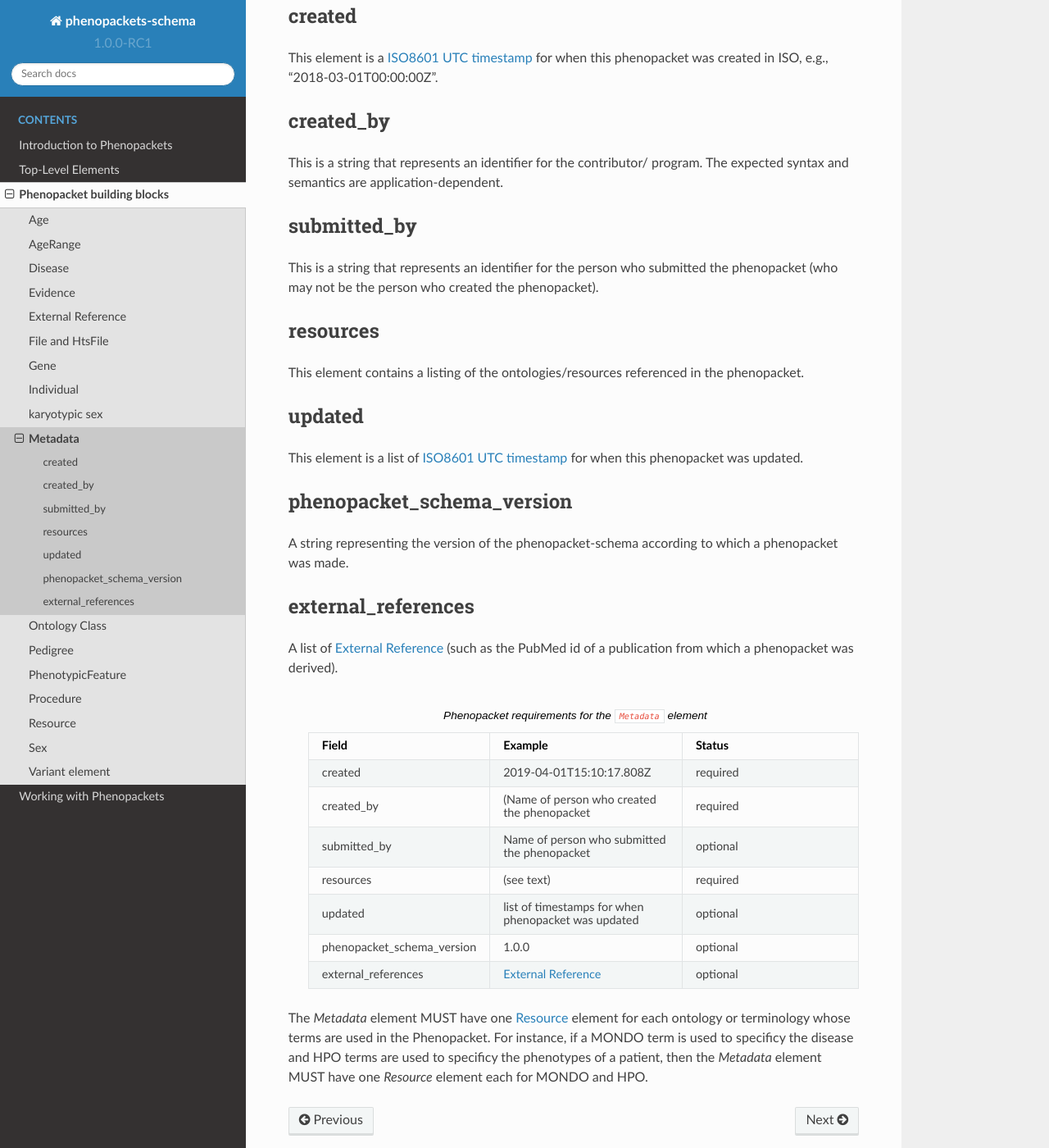
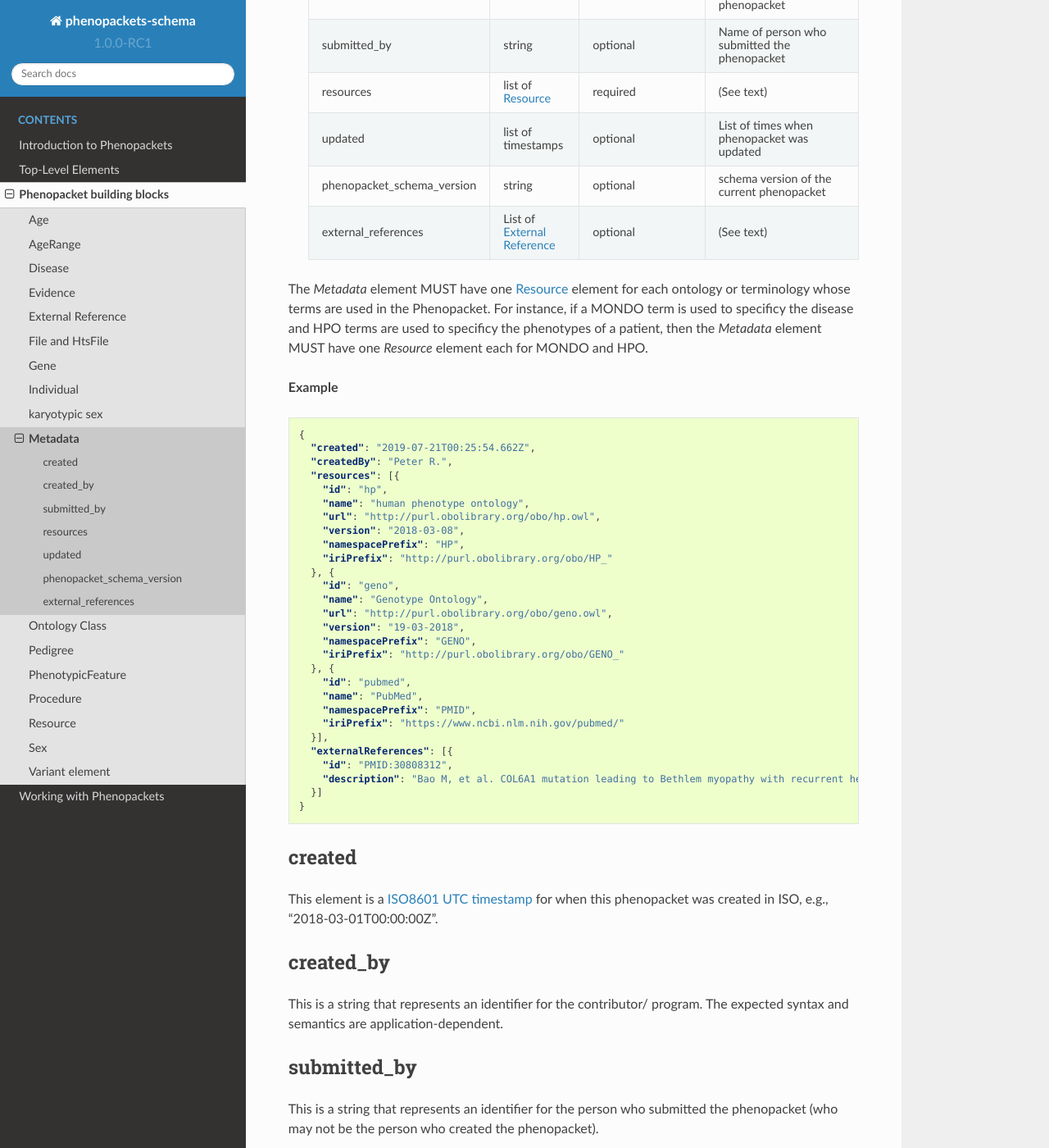
Before and after one commit to phenopackets/phenopacket-schema, a Sphinx documentation site: the page built from docs/metadata.rst, in a window 1280 px wide and 1400 px high, scrolled down 502 px. Shown: the whole window at 82% size. Built offline with Sphinx 7.4.7 and the Read the Docs theme 2.0.0, drawn with Linux system fonts in a browser that asks for light colours; some of the changed text lies outside the part shown.

Commit message:
revising metadata documentation

```diff
--- a/docs/metadata.rst
+++ b/docs/metadata.rst
@@ -7,18 +7,81 @@ Metadata
 
 This element contains structured definitions of the resources and ontologies used within the phenopacket. It is considered to be a required element of a valid Phenopacket and application Q/C software should check this.
 
-The protobuf code is
+**Data model**
 
-.. code-block:: proto
+  .. list-table:: Definition of the ``Metadata`` element
+    :widths: 25 25 50 50
+    :header-rows: 1
 
-  message MetaData {
-    google.protobuf.Timestamp created = 1;
-    string created_by = 2;
-    string submitted_by = 3;
-    repeated Resource resources = 4;
-    repeated google.protobuf.Timestamp updated = 5;
-    string phenopacket_schema_version = 6;
-    repeated ExternalReference external_references = 7;
+    * - Field
+      - Type
+      - Status
+      - Description
+    * - created
+      - A Timestamp
+      - required
+      - Representation of the time when this object was created, e.g., 2019-04-01T15:10:17.808Z
+    * - created_by
+      - string
+      - required
+      - Name of person who created the phenopacket
+    * - submitted_by
+      - string
+      - optional
+      - Name of person who submitted the phenopacket
+    * - resources
+      - list of :ref:`rstresource`
+      - required
+      - (See text)
+    * - updated
+      - list of timestamps
+      - optional
+      - List of times when phenopacket was updated
+    * - phenopacket_schema_version
+      - string
+      - optional
+      - schema version of the current phenopacket
+    * - external_references
+      - List of :ref:`rstexternalreference`
+      - optional
+      - (See text)
+
+The `Metadata` element MUST have one :ref:`rstresource` element for each ontology or terminology whose
+terms are used in the Phenopacket. For instance, if a MONDO term is used to specificy the disease and
+HPO terms are used to specificy the phenotypes of a patient, then the `Metadata` element MUST have
+one `Resource` element each for MONDO and HPO.
+
+**Example**
+
+.. code-block:: json
+
+  {
+    "created": "2019-07-21T00:25:54.662Z",
+    "createdBy": "Peter R.",
+    "resources": [{
+      "id": "hp",
+      "name": "human phenotype ontology",
+      "url": "http://purl.obolibrary.org/obo/hp.owl",
+      "version": "2018-03-08",
+      "namespacePrefix": "HP",
+      "iriPrefix": "http://purl.obolibrary.org/obo/HP_"
+    }, {
+      "id": "geno",
+      "name": "Genotype Ontology",
+      "url": "http://purl.obolibrary.org/obo/geno.owl",
+      "version": "19-03-2018",
+      "namespacePrefix": "GENO",
+      "iriPrefix": "http://purl.obolibrary.org/obo/GENO_"
+    }, {
+      "id": "pubmed",
+      "name": "PubMed",
+      "namespacePrefix": "PMID",
+      "iriPrefix": "https://www.ncbi.nlm.nih.gov/pubmed/"
+    }],
+    "externalReferences": [{
+      "id": "PMID:30808312",
+      "description": "Bao M, et al. COL6A1 mutation leading to Bethlem myopathy with recurrent hematuria: a case report. BMC Neurol. 2019;19(1):32."
+    }]
   }
 
 
@@ -57,38 +120,3 @@ external_references
 ~~~~~~~~~~~~~~~~~~~
 A list of :ref:`rstexternalreference` (such as the PubMed id of a publication from which a
 phenopacket was derived).
-
-
-  .. list-table:: Phenopacket requirements for the ``Metadata`` element
-    :widths: 25 50 50
-    :header-rows: 1
-
-    * - Field
-      - Example
-      - Status
-    * - created
-      - 2019-04-01T15:10:17.808Z
-      - required
-    * - created_by
-      - (Name of person who created the phenopacket
-      - required
-    * - submitted_by
-      - Name of person who submitted the phenopacket
-      - optional
-    * - resources
-      - (see text)
-      - required
-    * - updated
-      - list of timestamps for when phenopacket was updated
-      - optional
-    * - phenopacket_schema_version
-      - 1.0.0
-      - optional
-    * - external_references
-      - :ref:`rstexternalreference`
-      - optional
-
-The `Metadata` element MUST have one :ref:`rstresource` element for each ontology or terminology whose
-terms are used in the Phenopacket. For instance, if a MONDO term is used to specificy the disease and
-HPO terms are used to specificy the phenotypes of a patient, then the `Metadata` element MUST have
-one `Resource` element each for MONDO and HPO.
```
